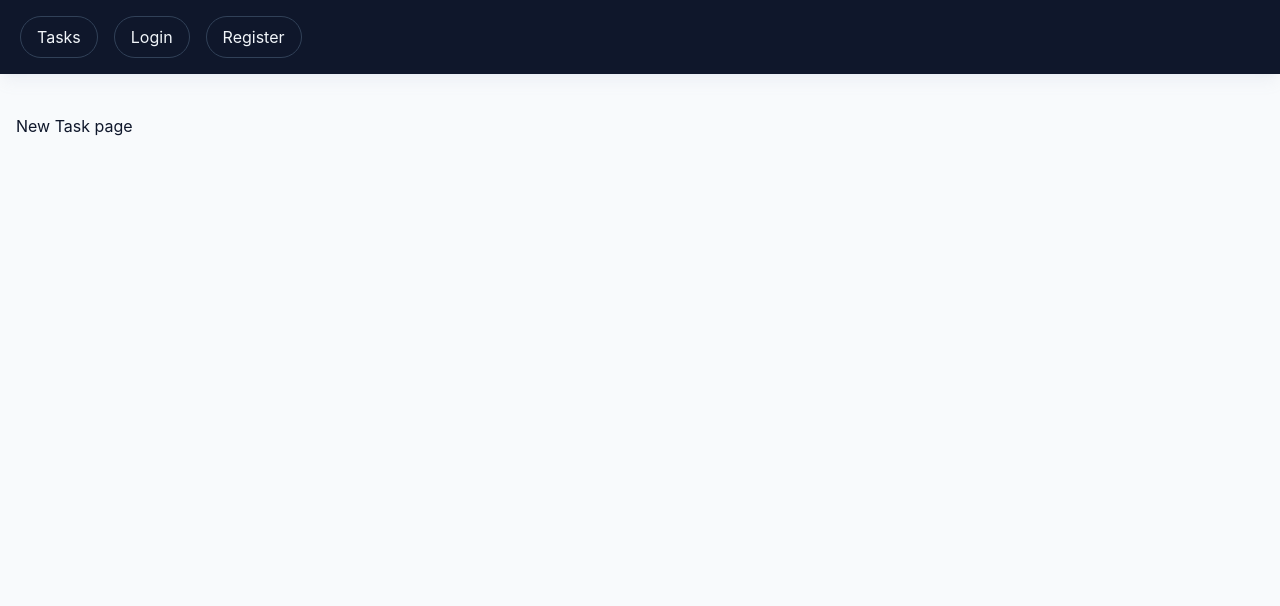
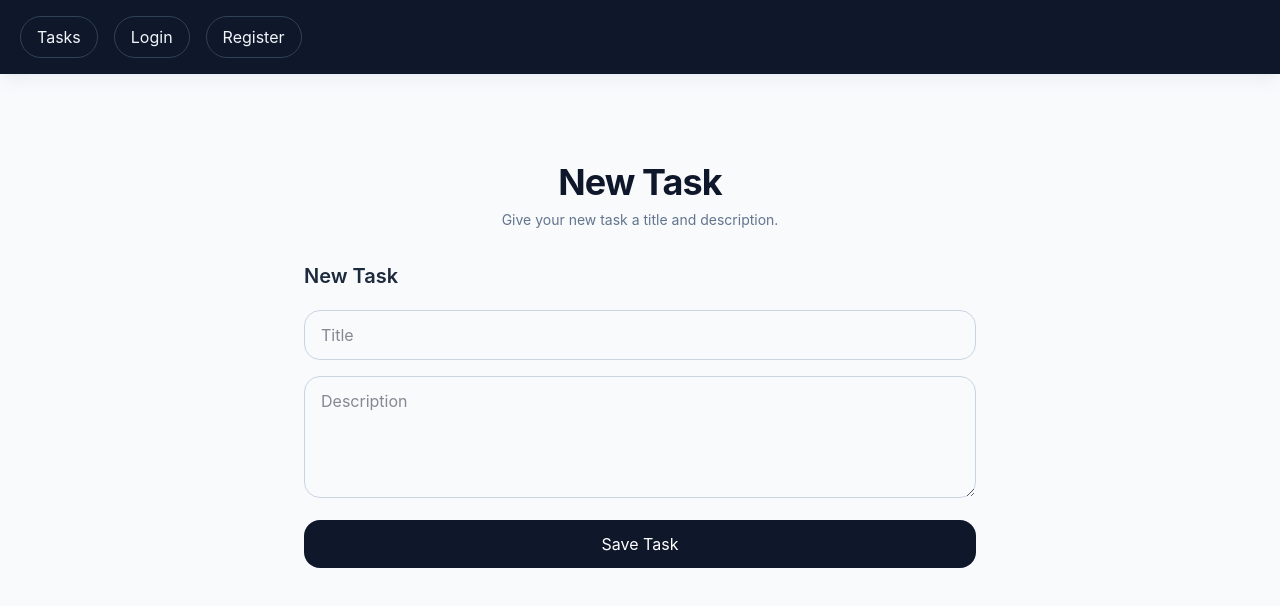
Before and after one commit to Allison-Eigsti/task-application, a React (Vite) app in the folder frontend/: page /new-task in a window 1280 px wide. Shown: the top 606 px of the page. Built offline with nearby package versions, Linux system fonts and the light colour scheme; no server answers.

Commit message:
implemented new task page

```diff
--- a/frontend/src/pages/NewTask.jsx
+++ b/frontend/src/pages/NewTask.jsx
@@ -1,7 +1,112 @@
+import { useRef, useState } from "react";
+import { useNavigate } from "react-router-dom";
+
+const API_URL = import.meta.env.VITE_API_URL;
+
 function NewTask() {
-    return(
-        <p>New Task page</p>
-    )
+  const [error, setError] = useState("");
+
+  const nameRef = useRef(null);
+  const descriptionRef = useRef(null);
+
+  const navigate = useNavigate();
+
+
+  async function handleSubmit(e) {
+    e.preventDefault();
+    setError("");
+
+    const name = nameRef.current.value;
+    const description = descriptionRef.current.value;
+
+    try {
+      const response = await fetch(`${API_URL}/tasks`, {
+        method: "POST",
+        headers: {
+          "Content-Type": "application/json",
+          Authorization: `Bearer ${localStorage.getItem("token")}`,
+        },
+        body: JSON.stringify({ name, description }),
+      });
+
+      if (!response.ok) {
+        throw new Error("Failed to create task");
+      }
+
+      navigate("/");
+    } catch (error) {
+      console.error("Error adding task:", error);
+    }
+  }
+
+  return (
+    <>
+    <main className="min-h-screen bg-slate-50 px-4 py-12">
+      <div className="mx-auto max-w-2xl">
+        <div className="mb-8 text-center">
+          <h1 className="text-4xl font-bold tracking-tight text-slate-900">
+            New Task
+          </h1>
+          <p className="mt-2 text-sm text-slate-500">
+            Give your new task a title and description.
+          </p>
+        </div>
+
+        <section>
+          <div className="mb-5 flex items-center justify-between">
+            <h2 className="text-xl font-semibold text-slate-800">New Task</h2>
+          </div>
+        </section>
+
+        {error && (
+          <div
+            role="alert"
+            className="mb-5 flex items-start gap-3 rounded-xl border border-red-200 bg-red-50 px-4 py-3 text-sm text-red-700"
+          >
+            <svg
+              className="mt-0.5 h-5 w-5 shrink-0"
+              viewBox="0 0 20 20"
+              fill="currentColor"
+              aria-hidden="true"
+            >
+              <path
+                fillRule="evenodd"
+                d="M18 10a8 8 0 11-16 0 8 8 0 0116 0zm-7-4a1 1 0 10-2 0v4a1 1 0 102 0V6zm-1 8a1 1 0 100-2 1 1 0 000 2z"
+                clipRule="evenodd"
+              />
+            </svg>
+
+            <div>
+              <p className="font-medium">Something went wrong</p>
+              <p className="mt-1 text-red-600">{error}</p>
+            </div>
+          </div>
+        )}
+
+        <form onSubmit={handleSubmit} className="space-y-4">
+          <input
+            type="text"
+            placeholder="Title"
+            ref={nameRef}
+            className="w-full rounded-2xl border border-slate-300 bg-slate-50 px-4 py-3 text-slate-900 outline-none transition focus:border-slate-500"
+          />
+          <textarea
+            placeholder="Description"
+            ref={descriptionRef}
+            rows={4}
+            className="w-full rounded-2xl border border-slate-300 bg-slate-50 px-4 py-3 text-slate-900 outline-none transition focus:border-slate-500"
+          />
+          <button
+            type="submit"
+            className="w-full rounded-2xl bg-slate-900 px-4 py-3 text-white transition hover:bg-slate-700"
+          >
+            Save Task
+          </button>
+        </form>
+      </div>
+    </main>
+    </>
+  )
 }
 
 export default NewTask
--- a/frontend/src/pages/tasks.jsx
+++ b/frontend/src/pages/tasks.jsx
@@ -67,24 +67,90 @@ function Tasks() {
 // }
 
   return (
-    <>
-    <main className="flex flex-col items-center min-h-screen justify-center bg-gray-100">
-      <h1 className="text-3xl font-bold underline">
-        Tasks
-      </h1>
-      <section className='flex flex-col items-center bg-gray-100'>
-        <h2 className='text-2xl font-bold mb-4'>List Task</h2>
-        <ul className='mt-4'>
-          {tasks.map(task => (
-            <li key={task._id} className='flex flex-col items-center bg-white mb-2'>
-                {task.name}
-                <p className='text-sm text-gray-500 mb-2'>{task.description}</p>
-                {
-                  task.status ?
-                  ( <span className='text-xs'>Completed</span>)
-                  :
-                  ( <span className='text-xs'>Pending</span>)
-                }
+  <>
+    <main className="min-h-screen bg-slate-50 px-4 py-12">
+      <div className="mx-auto max-w-2xl">
+        {/* Header */}
+        <div className="mb-8 text-center">
+          <h1 className="text-4xl font-bold tracking-tight text-slate-900">
+            Tasks
+          </h1>
+          <p className="mt-2 text-sm text-slate-500">
+            Keep track of what needs to get done.
+          </p>
+        </div>
+
+        <section>
+          <div className="mb-5 flex items-center justify-between">
+            <h2 className="text-xl font-semibold text-slate-800">
+              Task List
+            </h2>
+
+            <span className="rounded-full bg-slate-200 px-3 py-1 text-xs font-medium text-slate-600">
+              {tasks.length} {tasks.length === 1 ? "task" : "tasks"}
+            </span>
+          </div>
+
+          <ul className="space-y-3">
+            {tasks.map((task) => (
+              <li
+                key={task._id}
+                className="group rounded-xl border border-slate-200 bg-white p-5 shadow-sm transition-all duration-200 hover:-translate-y-0.5 hover:border-slate-300 hover:shadow-md"
+              >
+                <div className="flex items-start justify-between gap-4">
+                  {/* Task content */}
+                  <div className="min-w-0">
+                    <h3
+                      className={`text-base font-semibold ${
+                        task.status
+                          ? "text-slate-400 line-through"
+                          : "text-slate-800"
+                      }`}
+                    >
+                      {task.name}
+                    </h3>
+
+                    <p className="mt-1 text-sm leading-relaxed text-slate-500">
+                      {task.description}
+                    </p>
+                  </div>
+
+
+                  <span
+                    className={`shrink-0 rounded-full px-3 py-1 text-xs font-medium ${
+                      task.status
+                        ? "bg-emerald-50 text-emerald-700 ring-1 ring-inset ring-emerald-600/20"
+                        : "bg-amber-50 text-amber-700 ring-1 ring-inset ring-amber-600/20"
+                    }`}
+                  >
+                    {task.status ? "Completed" : "Pending"}
+                  </span>
+                </div>
+
+                {/* Actions
+                <div className="mt-4 flex gap-2 border-t border-slate-100 pt-4">
+                  <button
+                    onClick={() =>
+                      handleChangeStatus(task._id, !task.status)
+                    }
+                    className="rounded-lg bg-slate-900 px-3 py-2 text-xs font-medium text-white transition hover:bg-slate-700 focus:outline-none focus:ring-2 focus:ring-slate-400 focus:ring-offset-2"
+                  >
+                    {task.status ? "Mark as Pending" : "Mark as Completed"}
+                  </button>
+
+                  <button
+                    onClick={() => handleDeleteTask(task._id)}
+                    className="rounded-lg border border-red-200 bg-white px-3 py-2 text-xs font-medium text-red-600 transition hover:bg-red-50 focus:outline-none focus:ring-2 focus:ring-red-400 focus:ring-offset-2"
+                  >
+                    Delete
+                  </button>
+                </div> */}
+              </li>
+            ))}
+          </ul>
+        </section>
+      </div>
+    </main>
                 {/* <button
                 onClick={() => handleChangeStatus(task._id, !task.status)}
                 className='bg-green-500 text-white px-4 py-2 rounded mt-2'
@@ -98,10 +164,6 @@ function Tasks() {
                 >
                   Delete
                 </button> */}
-            </li>
-          ))}
-        </ul>
-      </section>
 
       {/* <section className="flex flex-col items-center justify-center bg-gray-100">
         <h2 className='text-2xl font-bold mb-4'>Add Task</h2>
@@ -111,7 +173,6 @@ function Tasks() {
             <button type="submit" className='bg-blue-500 text-white px-4 py-2 rounded'>Add Task</button>
           </form>
       </section> */}
-    </main>
     </>
   )
 }
```
Also changed, not shown: 1 other file (tests, documents, lock files or other folders).
